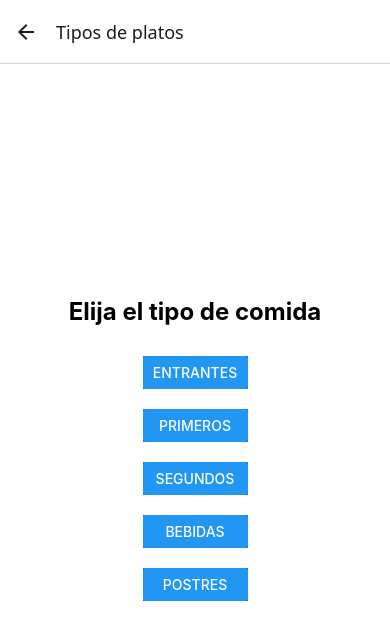
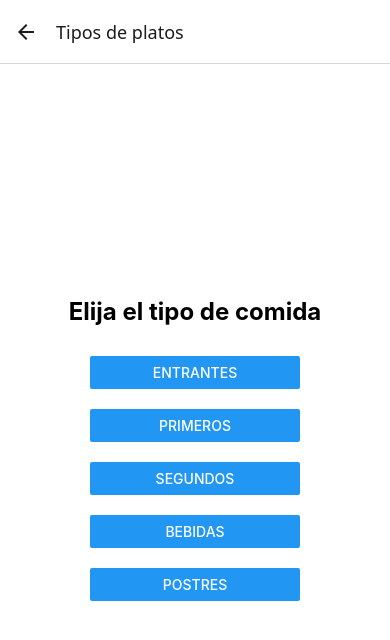
Before and after one commit to esalasl/DII2425TPVAmazonas, a React Native app: screen /Insertar in a window 390 px wide. Shown: the top 640 px of the page. Built offline with nearby package versions, Linux system fonts and the light colour scheme.

Commit message:
Cambios en VistaComandas y creación de platos

```diff
--- a/App.js
+++ b/App.js
@@ -1,11 +1,11 @@
 import React from 'react';
 import { NavigationContainer } from '@react-navigation/native';
 import { createStackNavigator } from '@react-navigation/stack';
+
+/*importanmos las distintas clases*/
 import PantallaPrincipal from './components/PantallaPrincipal';
 import MenuMesas from './components/MenuMesas';
-
 import Insertar from './components/Insertar';
-
 import VistaComandas from './components/VistaComandas';
 
 
--- a/components/Insertar.js
+++ b/components/Insertar.js
@@ -1,38 +1,38 @@
 import React from 'react';
 import { View, Text, Button, StyleSheet } from 'react-native';
 
+export default function PantallaPrincipal({ navigation }) {
+    const categorias = [
+        { tipo: "entrantes" },
+        { tipo: "primeros" },
+        { tipo: "segundos" },
+        { tipo: "bebidas" },
+        { tipo: "postres" },
+    ];
 
-export default function PantallaPrincipal({navigation}) {
     return (
-
-        /*Contenedor de la pagina de Insertar*/
-
         <View style={styles.container}>
-        {/* Título */}
             <Text style={styles.title}>Elija el tipo de comida</Text>
-
-        {/*Contenedor donde van a ir dentro los botones de cada tipo de menú*/}
             <View style={styles.buttonsContainer}>
-          <View style={styles.button}>
-            <Button title="ENTRANTES" onPress={() => navigation.navigate('VistaComandas', {tipo:"entrantes"})} />
+                {categorias.map((categoria, index) => (
+                    <View style={styles.button} key={index}>
+                        <Button
+                            title={categoria.tipo.toUpperCase()}
+                            onPress={() => navigation.navigate('VistaComandas', { tipo: categoria.tipo })}
+                        />
                     </View>
-          <View style={styles.button}>
-            <Button title="PRIMEROS" onPress={() => navigation.navigate('VistaComandas', {tipo:"primeros"})} />
-          </View>
-          <View style={styles.button}>
-            <Button title="SEGUNDOS"onPress={() => navigation.navigate('VistaComandas', {tipo:"segundos"})} />
-          </View>
-          <View style={styles.button}>
-            <Button title="BEBIDAS"onPress={() => navigation.navigate('VistaComandas', {tipo:"bebidas"})} />
-          </View>
-          <View style={styles.button}>
-            <Button title="POSTRES"onPress={() => navigation.navigate('VistaComandas', {tipo:"postres"})} />
+                ))}
             </View>
 
+
         </View>
-          </View>
-    )
+
+
+
+
+    );
 }
+
 const styles = StyleSheet.create({
     container: {
         flex: 1,
@@ -48,13 +48,11 @@ const styles = StyleSheet.create({
     },
     buttonsContainer: {
         flexDirection: 'column',
-      alignItems : 'center',
+        alignItems: 'center',
         width: '100%',
     },
-
     button: {
         margin: 10,
-      width: '30%',
-      backgroundColor:"#8000FF",
+        width: '60%',
     },
 });
--- a/components/VistaComandas.js
+++ b/components/VistaComandas.js
@@ -1,41 +1,76 @@
 import React from "react";
-import { View, Text, Button, StyleSheet } from 'react-native';
+import { View, Text, Button, StyleSheet } from "react-native";
 
-export function MenuComandas({categorias, navigation}){
-return categorias.map(categoria =>({   // map es para recorrer el array
-    tipo: categoria.tipo,
-    boton: <Button>(categoria.tipo)</Button>,
-    comida:categoria.comidas
-}))
+const categorias = [
+  {
+    tipo: "entrantes",
+    comidas: ["Ensalada César", "Pincho de tortilla", "Croquetas"],
+  },
+  { tipo: "primeros", comidas: ["Paella", "Arroz con pollo", "Lasaña"] },
+  { tipo: "segundos", comidas: ["Filete a la plancha", "Salmón ahumado"] },
+  { tipo: "bebidas", comidas: ["Coca Cola", "Nestea", "Agua"] },
+  { tipo: "postres", comidas: ["Tiramisú", "Tarta de chocolate", "Gelatina"] },
+];
+
+export default function MenuComandas({ route, navigation }) {
+  const { tipo } = route.params; // Obtén el tipo de comida de los parámetros
+  const categoria = categorias.find((c) => c.tipo === tipo); // Busca la categoría correspondiente
+
+  return (
+    <View style={styles.container}>
+      <Text style={styles.title}>{tipo.toUpperCase()}</Text>
+      <View style={styles.buttonsContainer}>
+        {categoria.comidas.map((comida, index) => (
+          <View style={styles.button} key={index}>
+            <Button title={comida} />
+          </View>
+        ))}
+      </View>
+
+        {/*Contenedor de botones de OPCIONES*/}
+      <View style={styles.opcionesContainer}>
+        <View style={styles.button}>
+          <Button title="CONTINUAR"></Button>
+        </View>
+        <View style={styles.button}>
+          <Button title="FINALIZAR"></Button>
+        </View>
+        <View style={styles.button}>
+          <Button title="ATRÁS"></Button>
+        </View>
+      </View>
+    </View>
+  );
 }
- export default MenuComandas;
-//contiene los diferentes arrays
-const categorias =[
-    {
-        //son objetos del array cada objeto representa una categoria de comida
-        //Es un String
-        tipo:"entrantes",
-        //Array de Strings
-        comidas: ["Ensalda Cesar", "Pincho de tortilla", "Croquetas"]
-    },
-    {
-        tipo:"primeros",
-        comidas: ["Paella", "Arroz con pollo", "Lasaña"]
-    },
-    {
-        tipo:"segundos",
-        comidas: ["Filete a la plancha", "Salmón ahumado"]
-    },
-    {
-        tipo:"bebidas",
-        comidas: ["Coca Cola", "Nestea", "Agua"]
-    },
-    {
-        tipo:"postres",
-        comidas: ["Tiramisú ", "Tarta de chocolate", "Gelatina"]
-    },
-]
 
-/*const categorias2 ={
-    entrantes: ["a", "b"]
-}*/
+const styles = StyleSheet.create({
+  container: {
+    flex: 1,
+    justifyContent: "center",
+    alignItems: "center",
+    padding: 20,
+    backgroundColor: "#fff",
+  },
+  title: {
+    fontSize: 24,
+    fontWeight: "bold",
+    marginBottom: 20,
+  },
+  buttonsContainer: {
+    flexDirection: "column",
+    alignItems: "center",
+    width: "100%",
+  },
+  button: {
+    margin: 10,
+    width: "60%",
+    backgroundColor: "pink",
+  },
+
+  opcionesContainer: {
+    width :"60%",
+    padding :6,
+    alignItems : "center",
+  }
+
+});
--- a/package.json
+++ b/package.json
@@ -16,6 +16,7 @@
     "expo-status-bar": "~1.12.1",
     "react": "18.2.0",
     "react-native": "^0.76.2",
+    "react-native-elements": "^3.4.3",
     "react-native-gesture-handler": "^2.21.1",
     "react-native-reanimated": "^3.16.1",
     "react-native-safe-area-context": "^4.14.0",
```
Also changed, not shown: 1 other file (tests, documents, lock files or other folders). Lines whose indentation alone changed are shown as unchanged.
